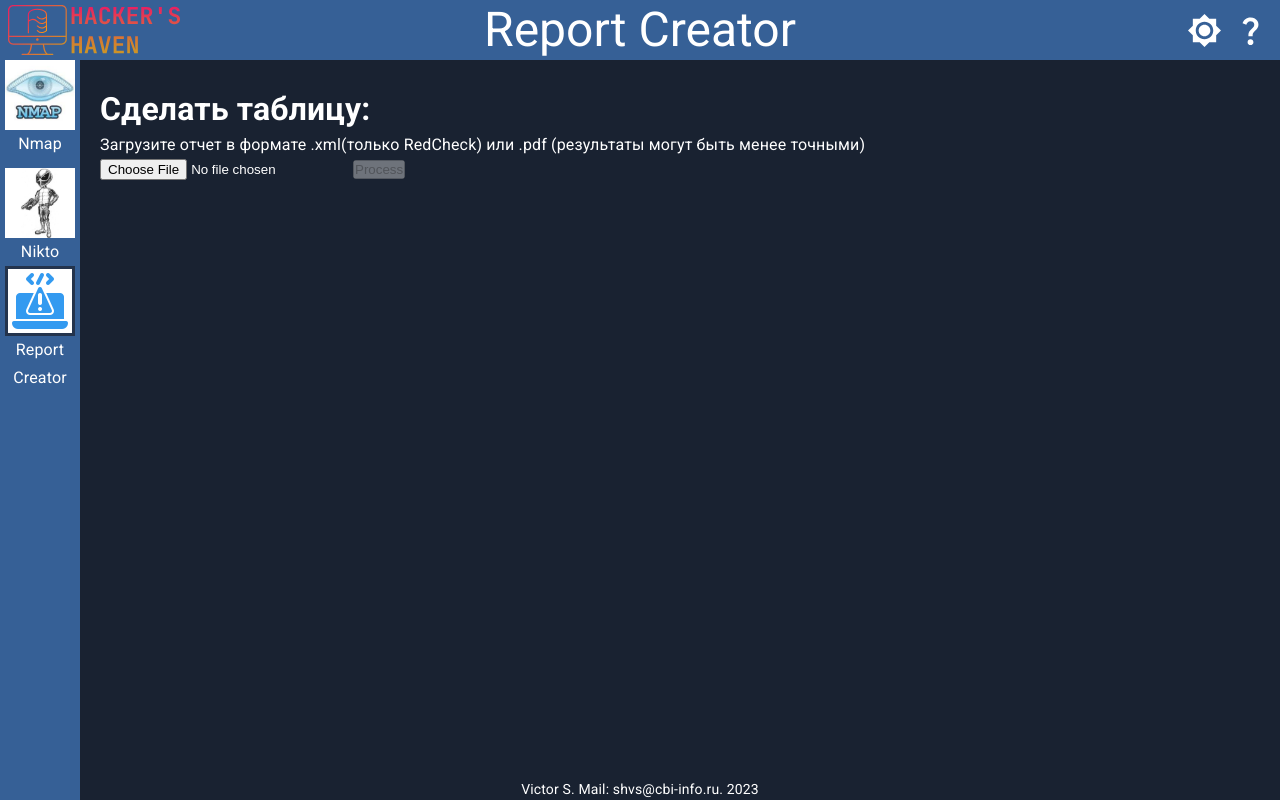
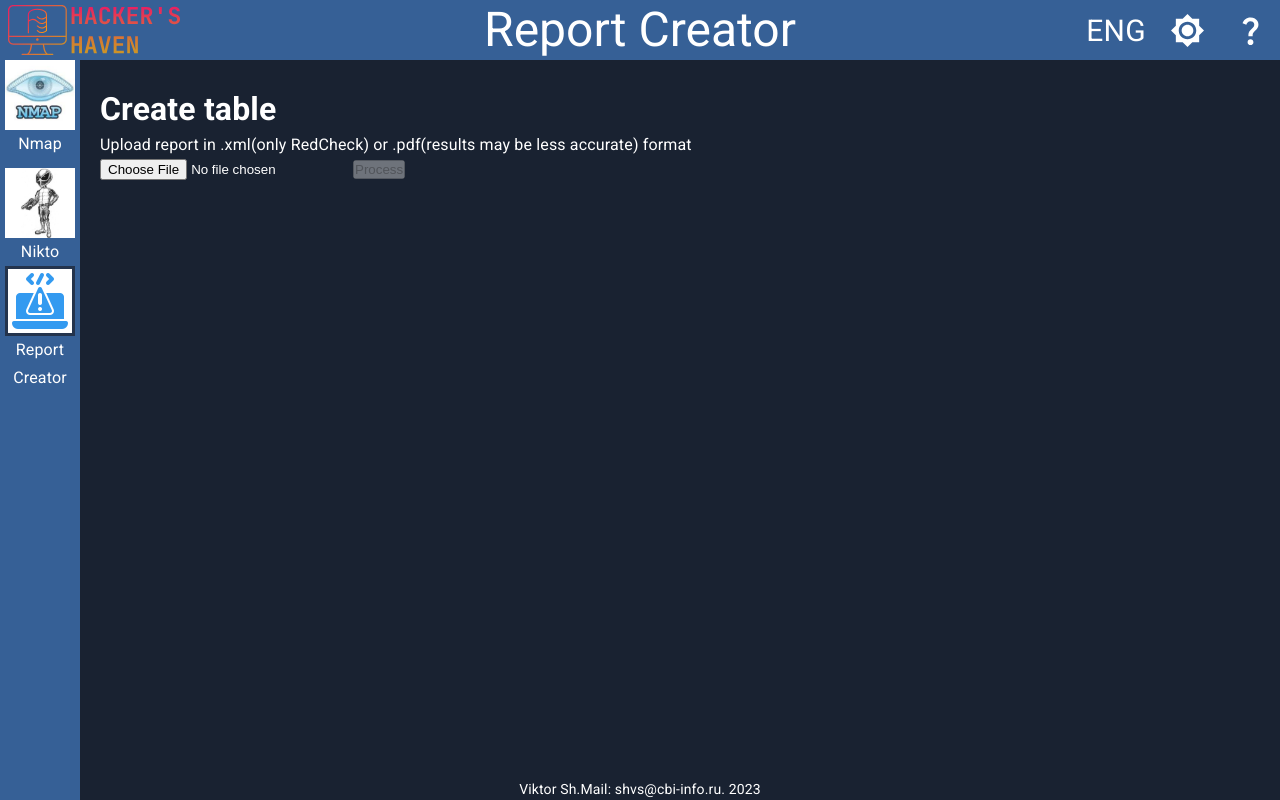
Before and after one commit to cansolele/hackers-haven, a React (Create React App) app in the folder client/: page /report-creator in a window 1280 px wide. Built offline with nearby package versions, Linux system fonts and the light colour scheme.

Commit message:
Translate button

```diff
--- a/client/src/App.js
+++ b/client/src/App.js
@@ -15,23 +15,43 @@ import { Box } from "@mui/material";
 
 const App = () => {
   const [mode, setMode] = useState(localStorage.getItem("mode") || "dark");
+  const [currentLanguage, setCurrentLanguage] = useState(
+    localStorage.getItem("language") || "ENG"
+  );
   useEffect(() => {
     localStorage.setItem("mode", mode);
   }, [mode]);
+  useEffect(() => {
+    localStorage.setItem("language", currentLanguage);
+  }, [currentLanguage]);
 
   return (
     <ThemeProvider theme={Theme({ mode })}>
       <CssBaseline />
       <Box className="app">
-        <Header mode={mode} setMode={setMode} />
+        <Header
+          mode={mode}
+          setMode={setMode}
+          currentLanguage={currentLanguage}
+          setCurrentLanguage={setCurrentLanguage}
+        />
         <Aside />
         <Routes>
           <Route path="/" element={<MainPage />} />
-          <Route path="/nmap" element={<Nmap />} />
-          <Route path="/nikto" element={<Nikto />} />
-          <Route path="/report-creator" element={<ReportCreator/>}/>
+          <Route
+            path="/nmap"
+            element={<Nmap currentLanguage={currentLanguage} />}
+          />
+          <Route
+            path="/nikto"
+            element={<Nikto currentLanguage={currentLanguage} />}
+          />
+          <Route
+            path="/report-creator"
+            element={<ReportCreator currentLanguage={currentLanguage} />}
+          />
         </Routes>
-        <Footer />
+        <Footer currentLanguage={currentLanguage} />
       </Box>
     </ThemeProvider>
   );
--- a/client/src/components/Footer/Footer.js
+++ b/client/src/components/Footer/Footer.js
@@ -1,9 +1,12 @@
 import React from "react";
 import style from "./Footer.module.css";
 
-const Footer = () => {
+const Footer = ({ currentLanguage }) => {
   return (
-    <div className={style.footer}>Victor S. Mail: shvs@cbi-info.ru. 2023</div>
+    <div className={style.footer}>
+      {(currentLanguage === "ENG" ? "Viktor Sh." : "Виктор Ш. ") +
+        "Mail: shvs@cbi-info.ru. 2023"}{" "}
+    </div>
   );
 };
 
--- a/client/src/components/Header/Header.js
+++ b/client/src/components/Header/Header.js
@@ -6,13 +6,14 @@ import IconButton from "@mui/material/IconButton";
 import Brightness4Icon from "@mui/icons-material/Brightness4";
 import Brightness7Icon from "@mui/icons-material/Brightness7";
 import QuestionMarkIcon from "@mui/icons-material/QuestionMark";
+import Stack from "@mui/material/Stack";
 import Box from "@mui/material/Box";
 import hh_logo from "./hh_logo.svg";
 import { Typography } from "@mui/material";
 import Modal from "@mui/material/Modal";
 import config from "../../config";
 
-const Header = ({ mode, setMode }) => {
+const Header = ({ mode, setMode, currentLanguage, setCurrentLanguage }) => {
   const [modalWindow, setModalWindow] = useState(false);
   const [modalDescription, setModalDescription] = useState("");
   const location = useLocation();
@@ -21,10 +22,15 @@ const Header = ({ mode, setMode }) => {
     "/": "HACKER'S HAVEN",
     "/nmap": "NMAP",
     "/nikto": "NIKTO",
-    "/report-creator": "Report Creator"
+    "/report-creator": "Report Creator",
   };
   const toggleColorMode = () => {
     mode === "dark" ? setMode("light") : setMode("dark");
+  };
+  const toggleLanguage = () => {
+    currentLanguage === "ENG"
+      ? setCurrentLanguage("RU")
+      : setCurrentLanguage("ENG");
   };
   const handleSubmit = async () => {
     const url = `${config.apiURL}/about`;
@@ -56,32 +62,31 @@ const Header = ({ mode, setMode }) => {
         <img src={hh_logo} alt="hh_logo" className={style.hh_logo} />
       </Button>
 
-      <Typography
-        variant="h3"
-        sx={{ color: "text.title" }}
-        className={style.tool_name}
-      >
+      <Typography variant="h3" sx={{ color: "text.title" }}>
         {titles[location.pathname]}
       </Typography>
-      <IconButton
-        size="large"
+      <Stack
+        direction="row"
+        spacing={1}
         sx={{ position: "absolute", right: 0 }}
-        onClick={handleSubmit}
-        color="inherit"
       >
-        <QuestionMarkIcon fontSize="large" htmlColor="white" />
-      </IconButton>
-      <IconButton
-        sx={{ mr: "50px", position: "absolute", right: 0 }}
-        onClick={toggleColorMode}
-        color="inherit"
-      >
+        <Button onClick={toggleLanguage}>
+          <Typography sx={{ color: "text.title", fontSize: "30px" }}>
+            {currentLanguage}
+          </Typography>
+        </Button>
+        <IconButton onClick={toggleColorMode} color="inherit">
           {mode === "dark" ? (
             <Brightness7Icon fontSize="large" />
           ) : (
             <Brightness4Icon fontSize="large" htmlColor="white" />
           )}
         </IconButton>
+        <IconButton size="large" onClick={handleSubmit} color="inherit">
+          <QuestionMarkIcon fontSize="large" htmlColor="white" />
+        </IconButton>
+      </Stack>
+
       <Modal open={modalWindow} onClose={handleClose}>
         <Box
           sx={{
--- a/client/src/components/Tools/nmap/Nmap.js
+++ b/client/src/components/Tools/nmap/Nmap.js
@@ -15,7 +15,7 @@ import AccordionDetails from "@mui/material/AccordionDetails";
 import ExpandMoreIcon from "@mui/icons-material/ExpandMore";
 import config from "../../../config";
 
-const Nmap = () => {
+const Nmap = ({ currentLanguage }) => {
   const [inputAddress, setInputAddress] = useState(
     localStorage.getItem("addressNMAP") || ""
   );
@@ -75,9 +75,12 @@ const Nmap = () => {
           value={inputAddress}
           required={true}
           onChange={(e) => setInputAddress(e.target.value)}
-          label="Address"
+          label={currentLanguage === "ENG" ? "Address" : "Адрес"}
           variant="standard"
-          helperText="example: scanme.nmap.org or 192.168.30.1/24"
+          helperText={
+            (currentLanguage === "ENG" ? "example: " : "например: ") +
+            "scanme.nmap.org or 192.168.30.1/24"
+          }
         />
 
         <Button
@@ -87,7 +90,7 @@ const Nmap = () => {
           variant="contained"
           endIcon={<SendIcon />}
         >
-          Start
+          {currentLanguage === "ENG" ? "start" : "старт"}
         </Button>
 
         <Accordion>
@@ -96,7 +99,11 @@ const Nmap = () => {
             aria-controls="panel1a-content"
             id="panel1a-header"
           >
-            <Typography>Nmap Scan Techniques</Typography>
+            <Typography>
+              {currentLanguage === "ENG"
+                ? "Nmap Scan Techniques"
+                : "Методы сканирования Nmap"}
+            </Typography>
           </AccordionSummary>
           <AccordionDetails>
             <FormGroup sx={{ color: "text.secondary" }}>
@@ -110,6 +117,7 @@ const Nmap = () => {
                   }
                   label="-sS"
                 />
+
                 <Typography>TCP SYN port scan (Default)</Typography>
               </Box>
               <Box className={style.flags_container}>
@@ -172,7 +180,11 @@ const Nmap = () => {
                   }
                   label="-sM"
                 />
-                <Typography>TCP Maimon port scan</Typography>
+                <Typography>
+                  {currentLanguage === "ENG"
+                    ? "TCP Maimon port scan"
+                    : "Сканирование порта TCP Maimon"}
+                </Typography>
               </Box>
             </FormGroup>
           </AccordionDetails>
@@ -183,7 +195,9 @@ const Nmap = () => {
             aria-controls="panel1a-content"
             id="panel1a-header"
           >
-            <Typography>Host Discovery</Typography>
+            <Typography>
+              {currentLanguage === "ENG" ? "Host Discovery" : "Поиск хостов"}
+            </Typography>
           </AccordionSummary>
           <AccordionDetails>
             <FormGroup sx={{ color: "text.secondary" }}>
@@ -231,7 +245,7 @@ const Nmap = () => {
       </Box>
       <Box className={style.output_container}>
         <TextField
-          label="Nmap output:"
+          label={currentLanguage === "ENG" ? "Output Nmap" : "Вывод Nmap"}
           sx={{
             "& .MuiFormLabel-root": {
               fontSize: "30px",
@@ -251,7 +265,7 @@ const Nmap = () => {
           maxRows={20}
         />
         <Button onClick={handleSave} variant="contained" endIcon={<SaveIcon />}>
-          SAVE
+          {currentLanguage === "ENG" ? "Save" : "Сохранить"}
         </Button>
       </Box>
     </Box>
--- a/client/src/components/Tools/nmap/Nmap.module.css
+++ b/client/src/components/Tools/nmap/Nmap.module.css
@@ -16,7 +16,6 @@
 }
 .output_container button {
   align-self: flex-end;
-  width: 100px;
 }
 
 .flags_container {
--- a/client/src/components/Tools/report-creator/ReportCreator.js
+++ b/client/src/components/Tools/report-creator/ReportCreator.js
@@ -2,9 +2,9 @@ import style from "./ReportCreator.module.css";
 import Box from "@mui/material/Box";
 import React, { useState } from "react";
 import axios from "axios";
-import config from "../../../config"
+import config from "../../../config";
 
-const ReportCreator = () => {
+const ReportCreator = ({ currentLanguage }) => {
   const [file, setFile] = useState(null);
   const [isLoading, setIsLoading] = useState(false);
   const [downloadLink, setDownloadLink] = useState(null);
@@ -37,18 +37,33 @@ const ReportCreator = () => {
     }
 
     setIsLoading(false);
+    setDownloadLink(null);
   };
   return (
     <Box className={style.report_creator}>
-      <h1>Сделать таблицу:</h1>
-      <p>Загрузите отчет в формате .xml(только RedCheck) или .pdf (результаты могут быть менее точными)</p>
+      <h1>{currentLanguage === "ENG" ? "Create table" : "Сделать таблицу"}</h1>
+      <p>
+        {currentLanguage === "ENG"
+          ? "Upload report in .xml(only RedCheck) or .pdf(results may be less accurate) format"
+          : "Загрузите отчет в формате .xml(только RedCheck) или .pdf (результаты могут быть менее точными)"}
+      </p>
       <form onSubmit={handleSubmit}>
         <input type="file" accept=".xml, .pdf" onChange={handleFileChange} />
         <button type="submit" disabled={!file || isLoading}>
-          {isLoading ? "Processing..." : "Process"}
+          {isLoading
+            ? currentLanguage === "ENG"
+              ? "Processing..."
+              : "Обработка..."
+            : currentLanguage === "ENG"
+            ? "Process"
+            : "Обработать"}
         </button>
       </form>
-      {downloadLink && <a href={downloadLink}>Download Result</a>}
+      {downloadLink && (
+        <a href={downloadLink}>
+          {currentLanguage === "ENG" ? "Download table" : "Скачать таблицу"}
+        </a>
+      )}
     </Box>
   );
 };
```
Lines whose indentation alone changed are shown as unchanged.
